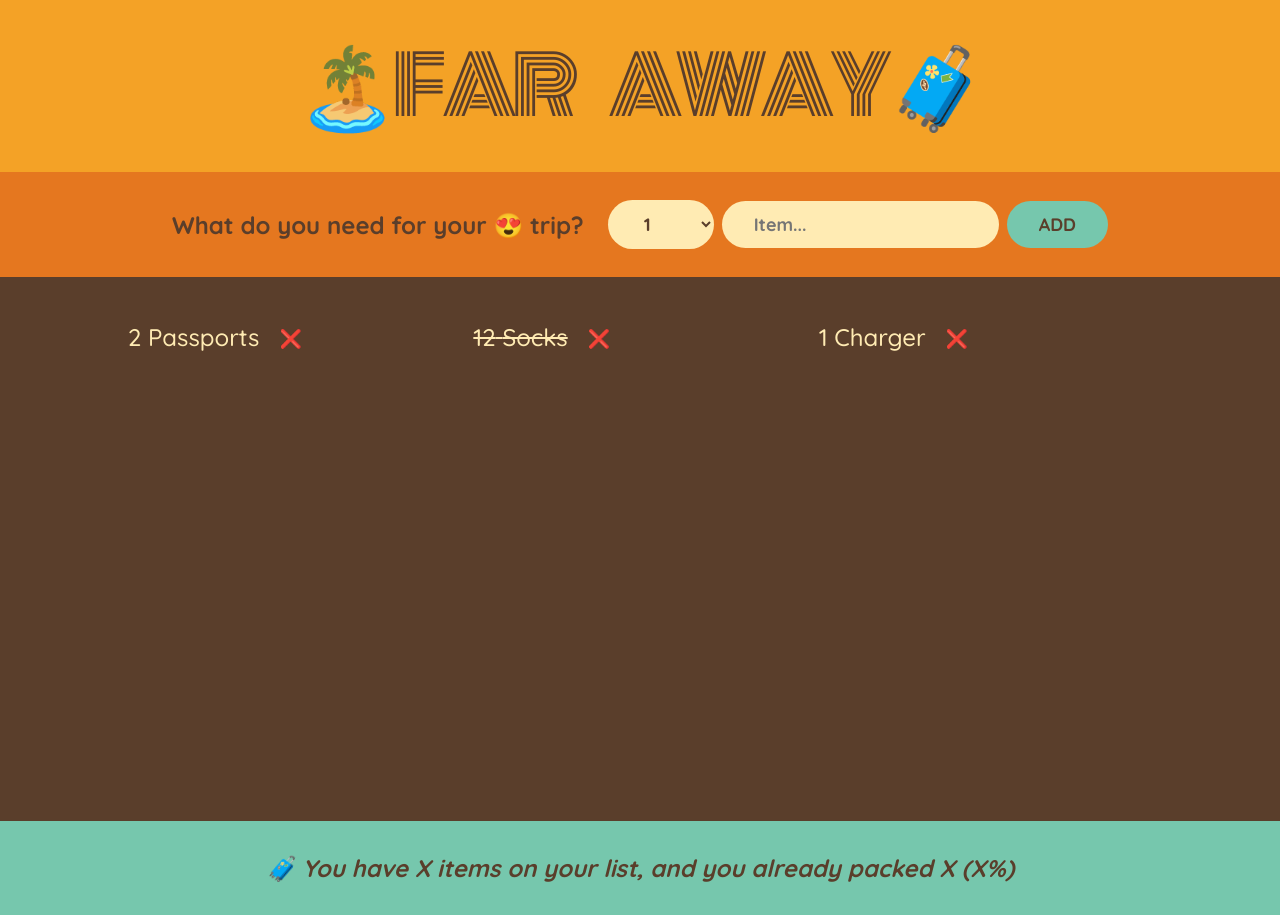
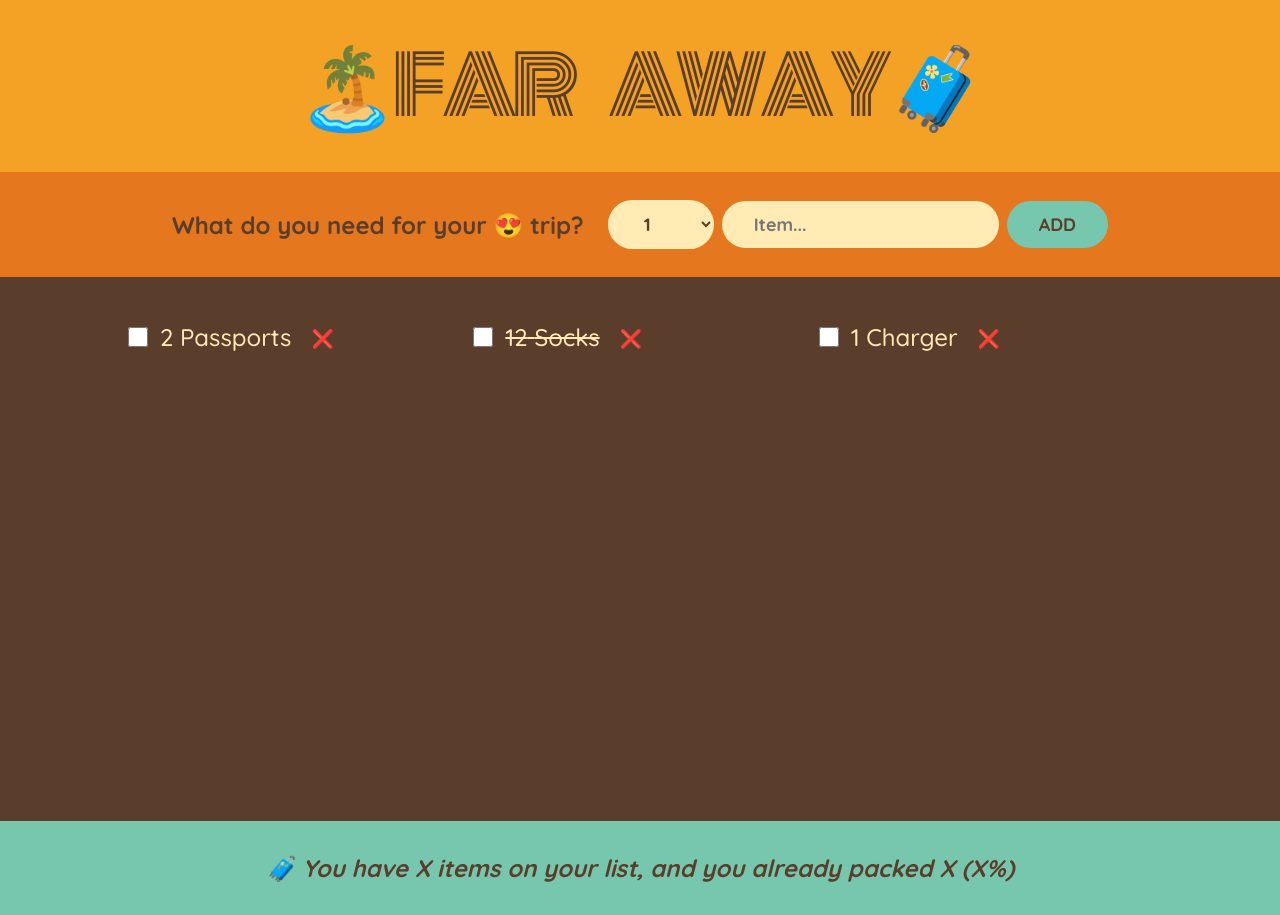
Before and after one commit to wangwiitao/faraway_list, a React (Create React App) app: page / in a window 1280 px wide. Built offline with nearby package versions, Linux system fonts and the light colour scheme.

Commit message:
toggle select

```diff
--- a/src/App.js
+++ b/src/App.js
@@ -15,12 +15,23 @@
   function handleDeleteItem(id) {
     setItems((items) => items.filter((item) => item.id !== id));
   }
+  function handleToggleItem(id) {
+    setItems((items) =>
+      items.map((item) =>
+        item.id === id ? { ...item, packed: !item.packed } : item
+      )
+    );
+  }
 
   return (
     <div className="App">
       <Logo />
       <Form onAddItems={handleAddItems} />
-      <PackingList items={items} onDeleteItem={handleDeleteItem} />
+      <PackingList
+        items={items}
+        onDeleteItem={handleDeleteItem}
+        onToggleItem={handleToggleItem}
+      />
       <Stats />
     </div>
   );
@@ -72,12 +83,17 @@
   );
 }
 
-function PackingList({ items, onDeleteItem }) {
+function PackingList({ items, onDeleteItem, onToggleItem }) {
   return (
     <div className="list">
       <ul>
         {items.map((item) => (
-          <Item item={item} key={item.id} onDeleteItem={onDeleteItem} />
+          <Item
+            item={item}
+            key={item.id}
+            onDeleteItem={onDeleteItem}
+            onToggleItem={onToggleItem}
+          />
         ))}
       </ul>
     </div>
@@ -92,9 +108,14 @@
   );
 }
 
-function Item({ item, onDeleteItem }) {
+function Item({ item, onDeleteItem, onToggleItem }) {
   return (
     <li key={item.id}>
+      <input
+        type="checkbox"
+        value={item.packed}
+        onChange={() => onToggleItem(item.id)}
+      />
       <span style={item.packed ? { textDecoration: "line-through" } : {}}>
         {item.quantity} {item.description}
       </span>
```
